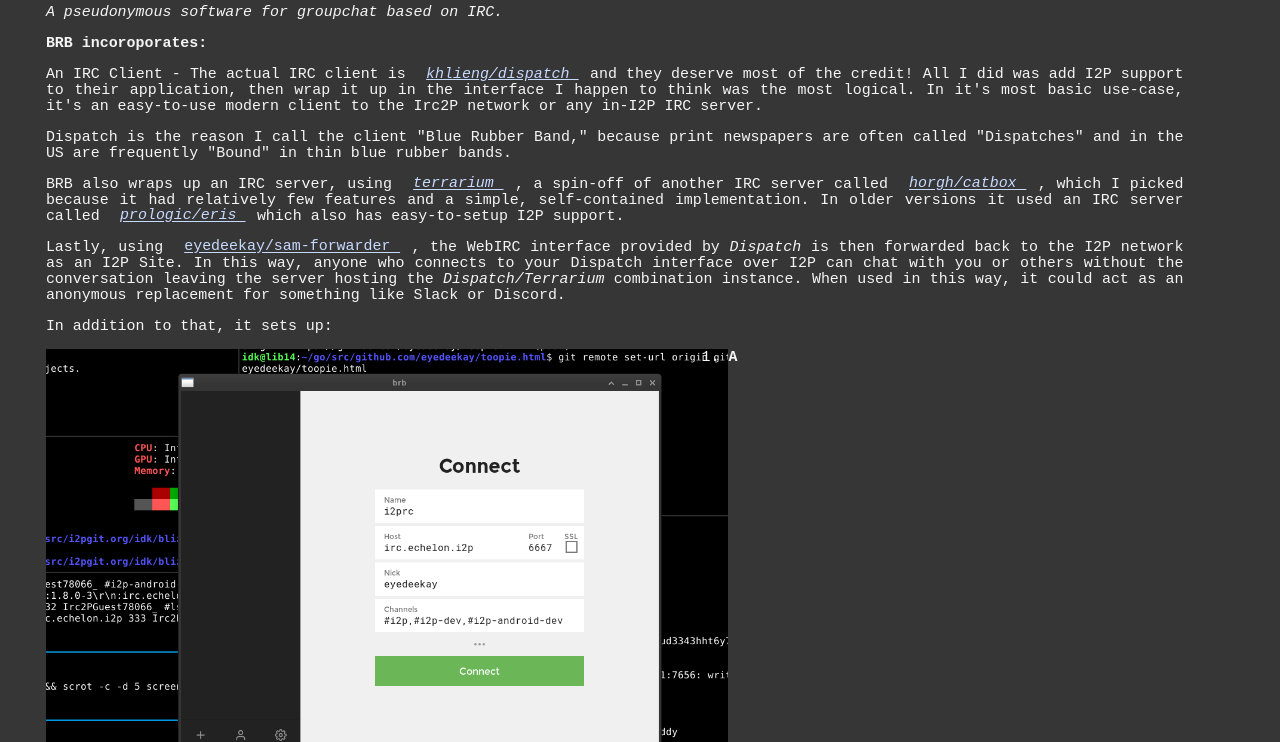
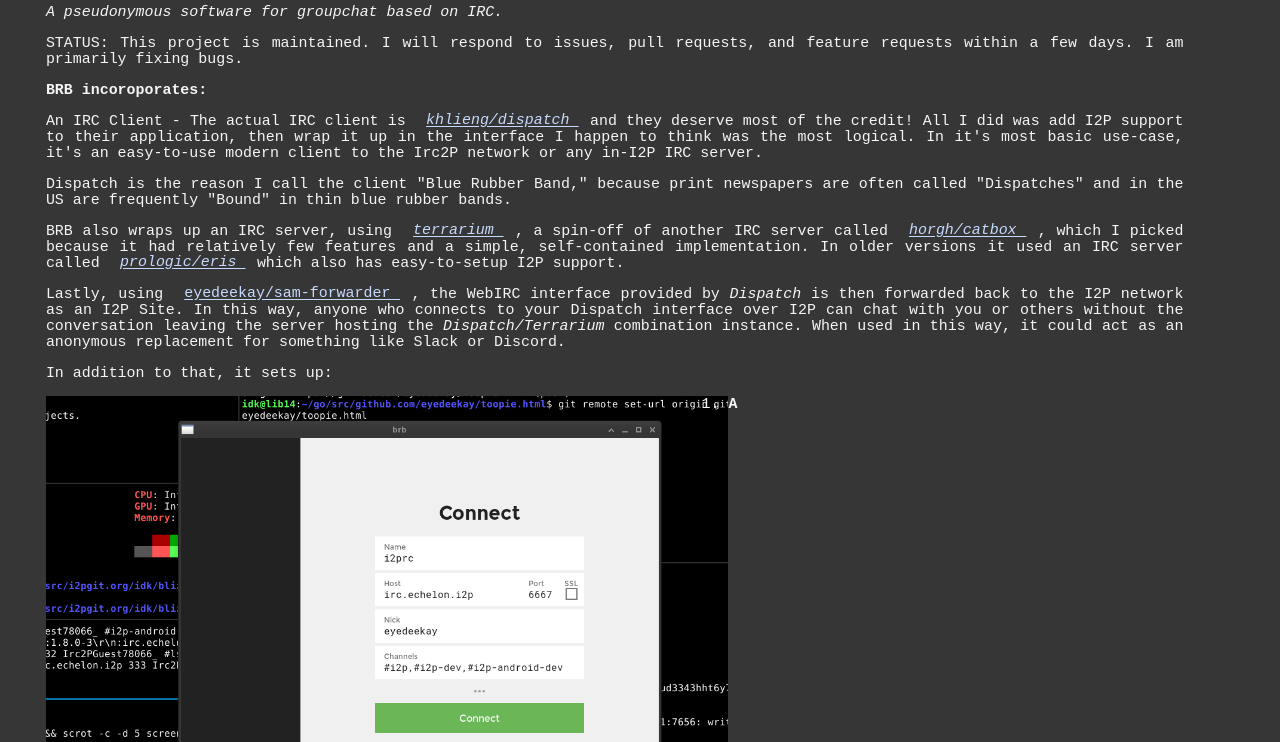
Before and after one commit to eyedeekay/brb, a plain HTML site: page index.html in a window 1280 px wide. Shown: the part 58-800 px from the top of the page. Drawn offline with Linux system fonts and the light colour scheme.

Commit message:
update index.html

```diff
--- a/index.html
+++ b/index.html
@@ -45,6 +45,9 @@
       <em>
         A pseudonymous software for groupchat based on IRC.
       </em>
+    </p>
+    <p>
+      STATUS: This project is maintained. I will respond to issues, pull requests, and feature requests within a few days. I am primarily fixing bugs.
     </p>
     <p>
       <strong>
```
Also changed, not shown: 1 other file.
